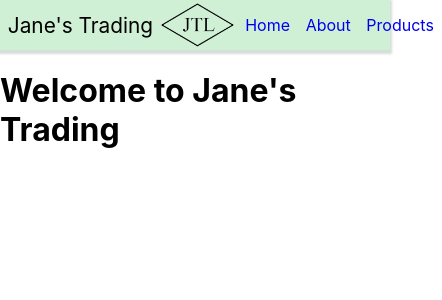
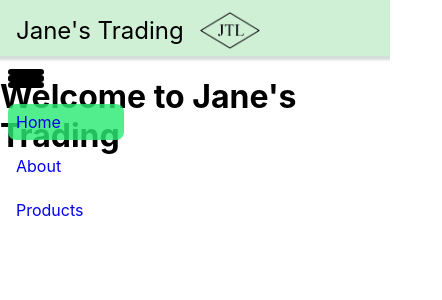
Before and after one commit to Meateater02/Jtl, a React (Create React App) app: page / in a window 390 px wide. Shown: the top 300 px of the page, 442 px wide, since content can reach past the window. Built offline with nearby package versions, Linux system fonts and the light colour scheme.

Commit message:
WIP: hamburger menu

```diff
--- a/package.json
+++ b/package.json
@@ -7,7 +7,6 @@
     "@testing-library/jest-dom": "^5.16.5",
     "@testing-library/react": "^13.4.0",
     "@testing-library/user-event": "^13.5.0",
-    "hamburger-react": "^2.5.0",
     "react": "^18.2.0",
     "react-dom": "^18.2.0",
     "react-router-dom": "^6.15.0",
--- a/src/components/Navbar.css
+++ b/src/components/Navbar.css
@@ -1,29 +1,81 @@
 .navigation {
     display: flex;
     width: 100%;
-    height: 50px;
+    height: 3.5rem;
     align-items: center;
     background-color: #d0f0d6;
     box-shadow: 0 2px 2px 2px rgba(73, 114, 97, 0.23);
+    position: sticky;
+    top: 0%;
+}
+
+.brand {
+    align-items: center;
+    flex-direction: row;
+    display: flex;
 }
 
 .brand-name {
     color: black;
-    font-size: 1.3rem;
-    width: 10.8rem;
+    font-size: 1.5rem;
+    /* width: 10.8rem; */
     /* display: inline-block; */
     white-space: nowrap;
 }
 
 img {
     object-fit: contain;
-    height: 45px;
-    display:flex;
-    padding-right: 3px;
+    height: 2.3rem;
+    /* display:block; */
+    padding-right: 0.5rem;
 }
 
 nav a {
-    display:block;
-    padding: 15px 2%;
+    display: block;
+    padding: 0.5rem;
+    margin: 0.5rem;
+    border-radius: 0.5rem;
     text-decoration: none;
 }
+
+.active {
+    background-color: rgba(43, 235, 117, 0.815);
+}
+
+nav .hamburger {
+    display: none;
+    /* position: absolute; */
+    padding: 0.5rem;
+    /* top: 0.75rem; */
+    /* right: 0.5rem; */
+    flex-direction: column;
+    justify-content: space-between;
+    width: 2.25rem;
+    height: 2rem;
+}
+
+nav .hamburger span {
+    height: 0.4rem;
+    width: 100%;
+    background: black;
+    border-radius: 0.2rem;
+}
+
+@media (max-width: 480px) {
+    nav .hamburger {
+        display: flex;
+    }
+
+    nav a:not(.brand-name) {
+        /* display: none; */
+        flex-direction: column;
+        align-items: start;
+        width: 100%;
+    }
+
+    .navigation {
+        flex-direction: column;
+        align-items: start;
+        width: 100%;
+    }
+}
--- a/src/components/Navbar.js
+++ b/src/components/Navbar.js
@@ -1,18 +1,27 @@
 import React from "react";
 import logo from "./Logo_Transparent.png";
 import "./Navbar.css";
-import { Link } from "react-router-dom";
+import { NavLink } from "react-router-dom";
 
 const Navbar = () => {
   return (
     <nav className="navigation">
-      <a href="/" className="brand-name">
-        Jane's Trading
-      </a>
-      <img src={logo}></img>
-      <Link to="/">Home</Link>
-      <Link to="/about">About</Link>
-      <Link to="/products">Products</Link>
+      <div className="brand">
+        <a href="/" className="brand-name">
+          Jane's Trading
+        </a>
+        <img src={logo}></img>
+      </div>
+      <div className="hamburger">
+        <span></span>
+        <span></span>
+        <span></span>
+      </div>
+      <div className="menu">
+        <NavLink to="/">Home</NavLink>
+        <NavLink to="/about">About</NavLink>
+        <NavLink to="/products">Products</NavLink>
+      </div>
     </nav>
   );
 };
```
Also changed, not shown: 1 other file (tests, documents, lock files or other folders).
